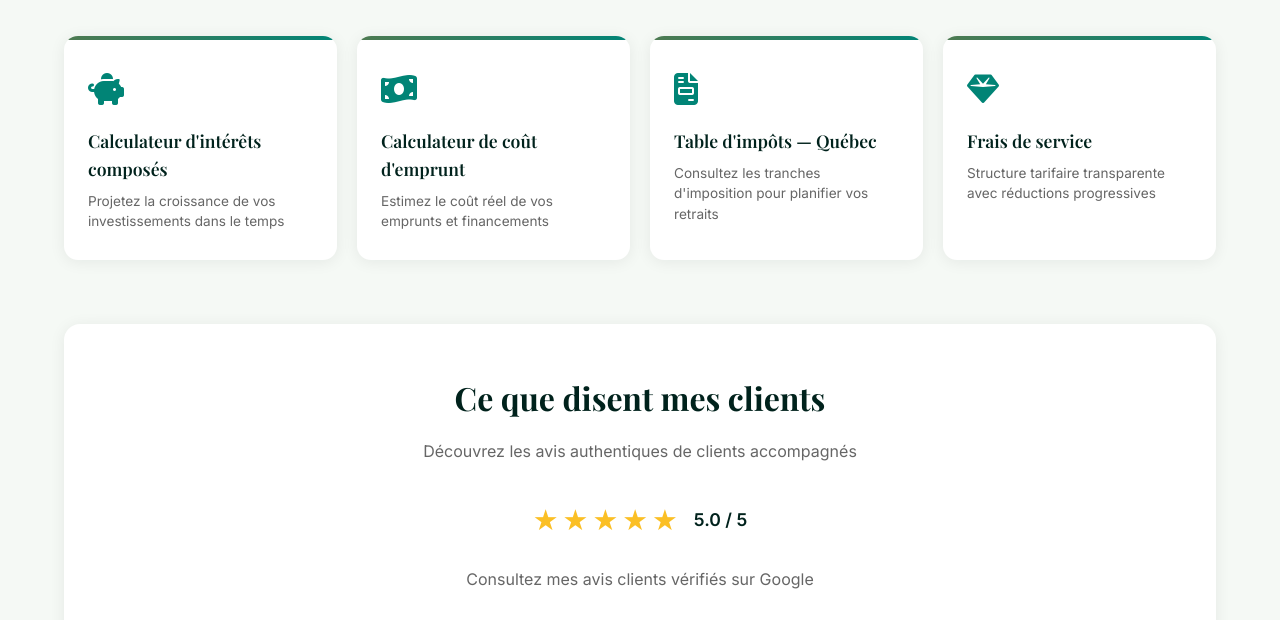
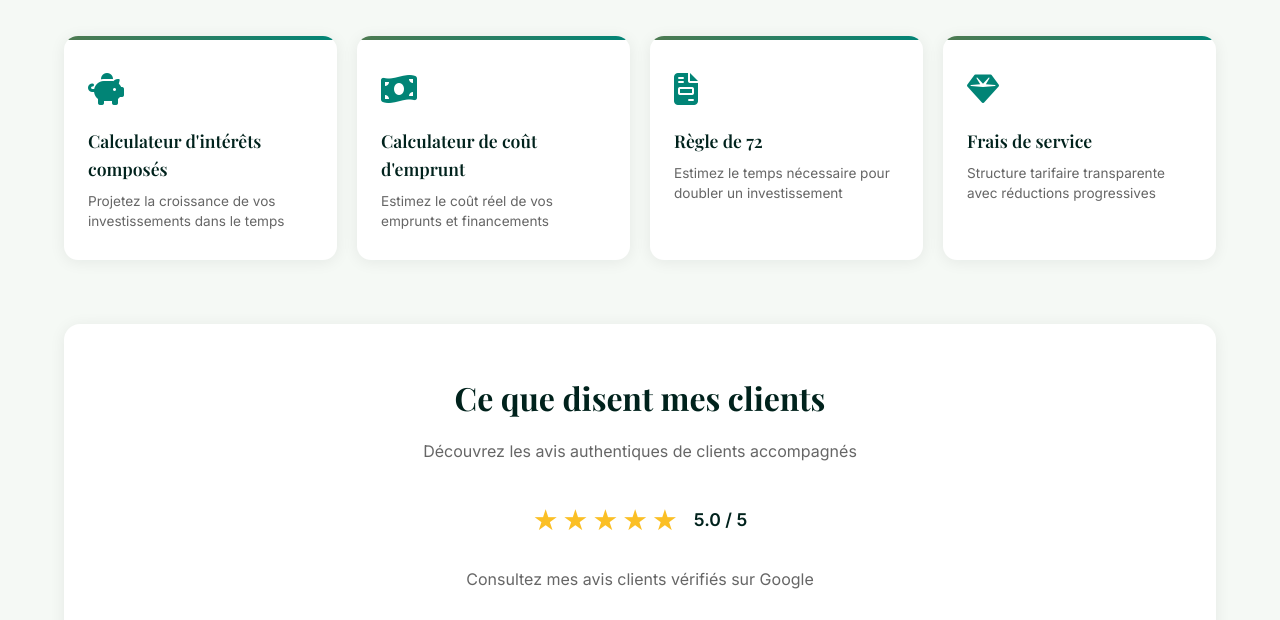
Before and after one commit to nstoltz-mesh/Page-placements, a plain HTML site: page index.html in a window 1280 px wide. Shown: the part 2860-3480 px from the top of the page. Drawn offline with nearby package versions, Linux system fonts and the light colour scheme; a script that the page names is missing.

Commit message:
Replace tax table link with Rule of 72 link

```diff
--- a/index.html
+++ b/index.html
@@ -327,10 +327,10 @@ html { scroll-behavior: smooth; }
         <h4>Calculateur de coût d'emprunt</h4>
         <p>Estimez le coût réel de vos emprunts et financements</p>
       </a>
-      <a href="https://www.nicolasstoltz.com/table-impots" class="tool-card" target="_top">
+      <a href="https://www.nicolasstoltz.com/regle-72" class="tool-card" target="_top">
         <div class="tool-icon"><i class="fas fa-file-invoice"></i></div>
-        <h4>Table d'impôts — Québec</h4>
-        <p>Consultez les tranches d'imposition pour planifier vos retraits</p>
+        <h4>Règle de 72</h4>
+        <p>Estimez le temps nécessaire pour doubler un investissement</p>
       </a>
       <a href="https://www.nicolasstoltz.com/honoraires" class="tool-card" target="_top">
         <div class="tool-icon"><i class="fas fa-gem"></i></div>
```
